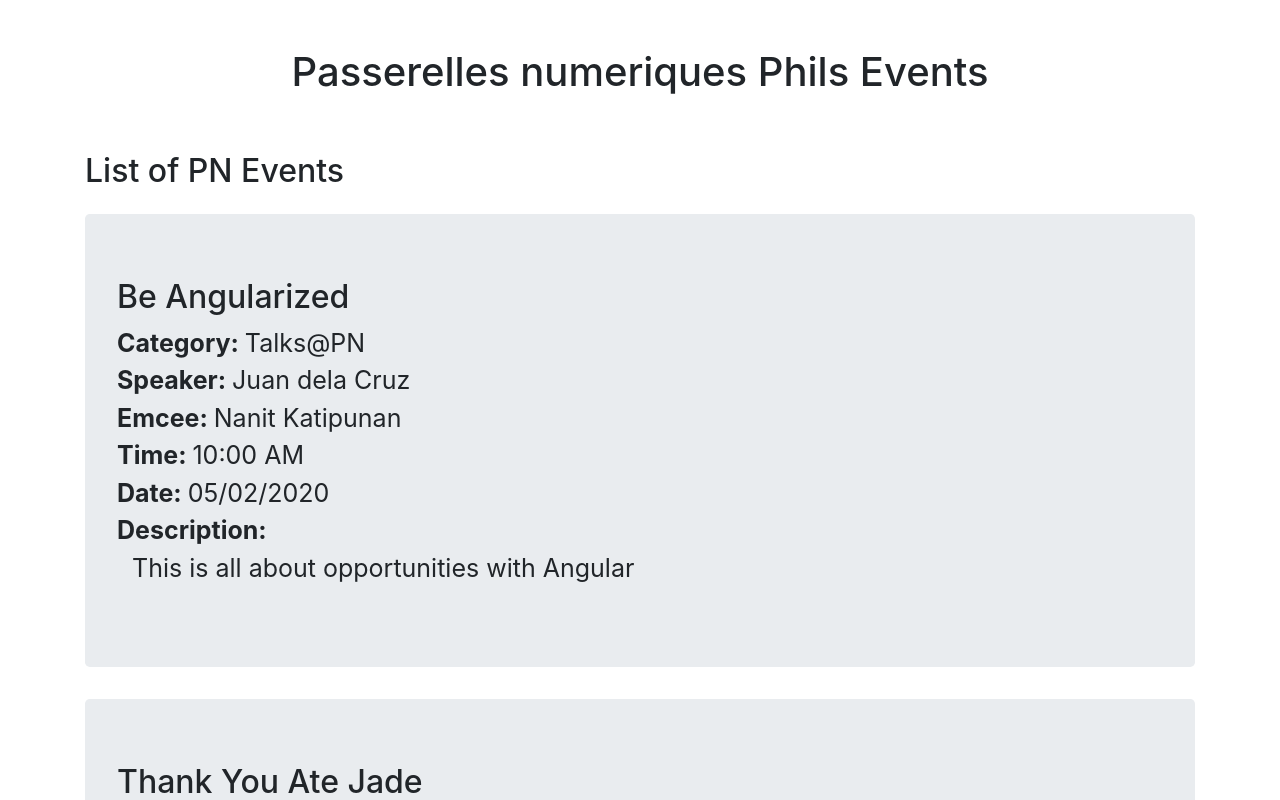
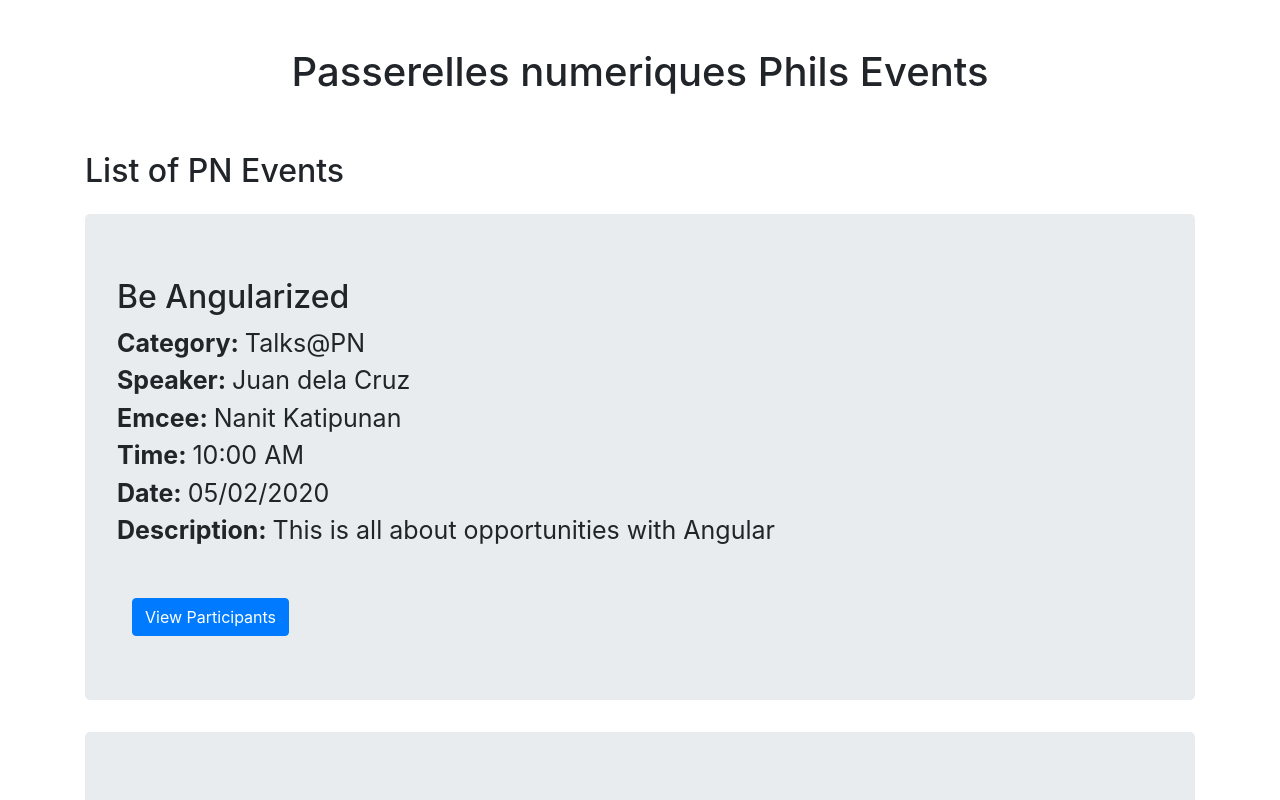
Before and after one commit to junreycloudstrife/pn-events, an Angular app: page / in a window 1280 px wide. Shown: the top 800 px of the page. Built offline with nearby package versions, Linux system fonts and the light colour scheme.

Commit message:
Implemented view for the participants list

```diff
--- a/src/app/events/event-details/event-details.component.html
+++ b/src/app/events/event-details/event-details.component.html
@@ -1,4 +1,4 @@
-<div class="jumbotron">
+<div class="jumbotron pointable">
     <h2>{{eventInput.name}}</h2>
     <div class="col body-content">
         <div class="row">
@@ -17,10 +17,8 @@
             <span><b>Date: </b>{{eventInput.date}}</span>
         </div>
         <div class="row">
-            <span><b>Description:</b></span>
+            <span><b>Description: </b>{{eventInput.description}}</span>
         </div>
-        <p>
-            {{eventInput.description}}
-        </p>
+        <button class="btn btn-primary mt-5" type="submit" (click)="viewDetails(eventInput.id)">View Participants</button>
     </div>
 </div>
--- a/src/app/events/event-details/event-details.component.ts
+++ b/src/app/events/event-details/event-details.component.ts
@@ -1,4 +1,4 @@
-import { Component, OnInit, Input } from '@angular/core';
+import { Component, OnInit, Input, Output, EventEmitter } from '@angular/core';
 
 @Component({
   selector: 'app-event-details',
@@ -8,9 +8,13 @@
 export class EventDetailsComponent implements OnInit {
 
   @Input() eventInput: any;
+  @Output() eventOutput = new EventEmitter();
   constructor() { }
 
   ngOnInit(): void {
   }
 
+  viewDetails(data) {
+    this.eventOutput.emit(data);
+  }
 }
--- a/src/app/events/events-list.component.html
+++ b/src/app/events/events-list.component.html
@@ -1,6 +1,16 @@
-<h2 class="pb-3">List of PN Events</h2>
-<div>
-    <div *ngFor="let event of events">
-        <app-event-details [eventInput]="event"></app-event-details>
+<div *ngIf="!viewParticipants">
+    <h2 class="pb-3">List of PN Events</h2>
+    <div>
+        <div *ngFor="let event of events">
+            <app-event-details [eventInput]="event" (eventOutput)="viewDetails($event)"></app-event-details>
+        </div>
     </div>
 </div>
+
+<div *ngIf="viewParticipants">
+    <h2 class="pb-3" style="text-align: center;">{{event.name}}</h2>
+    <app-participants-list
+        [participants]="event.participants"
+        (backButton)="returnToList()"
+        ></app-participants-list>
+</div>
--- a/src/app/events/events-list.component.ts
+++ b/src/app/events/events-list.component.ts
@@ -8,6 +8,21 @@
 
 export class EventsListComponent{
     events = EVENTS;
+    event: any;
+    viewParticipants = false;
+
+    viewDetails(data) {
+      this.events.map(event => {
+        if (event.id === data) {
+          this.event = event;
+        }
+      });
+      this.viewParticipants = true;
+    }
+
+    returnToList() {
+      this.viewParticipants = false;
+    }
 }
 
 export const EVENTS = [
--- a/src/app/participants/participants-list/participants-list.component.html
+++ b/src/app/participants/participants-list/participants-list.component.html
@@ -1 +1,20 @@
-<p>participants-list works!</p>
+<div class="container">
+    <h2>List of Participants</h2>
+    <table class="table">
+      <thead>
+        <tr>
+          <th>Full Name</th>
+          <th>Position</th>
+          <th>Company/Organization</th>
+        </tr>
+      </thead>
+      <tbody *ngFor="let participant of participants">
+        <tr>
+          <td>{{participant.fullName}}</td>
+          <td>{{participant.position}}</td>
+          <td>{{participant.company}}</td>
+        </tr>
+      </tbody>
+    </table>
+    <button class="btn btn-primary" type="submit" (click)="returnToList()">Back</button>
+  </div>
--- a/src/app/participants/participants-list/participants-list.component.ts
+++ b/src/app/participants/participants-list/participants-list.component.ts
@@ -1,4 +1,4 @@
-import { Component, OnInit } from '@angular/core';
+import { Component, OnInit, Input, Output, EventEmitter } from '@angular/core';
 
 @Component({
   selector: 'app-participants-list',
@@ -7,9 +7,14 @@
 })
 export class ParticipantsListComponent implements OnInit {
 
+  @Input() participants: any;
+  @Output() backButton = new EventEmitter();
   constructor() { }
 
   ngOnInit(): void {
   }
 
+  returnToList() {
+    this.backButton.emit();
+  }
 }
```
